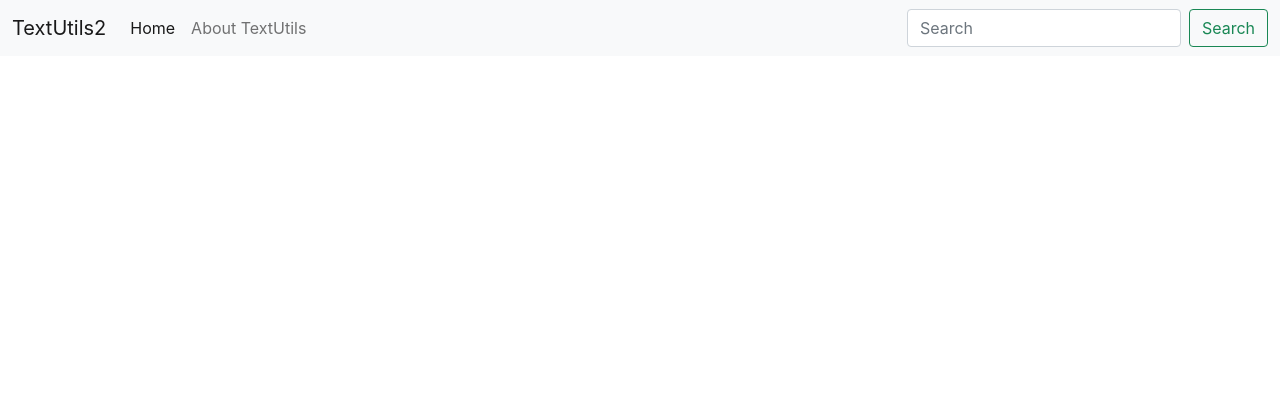
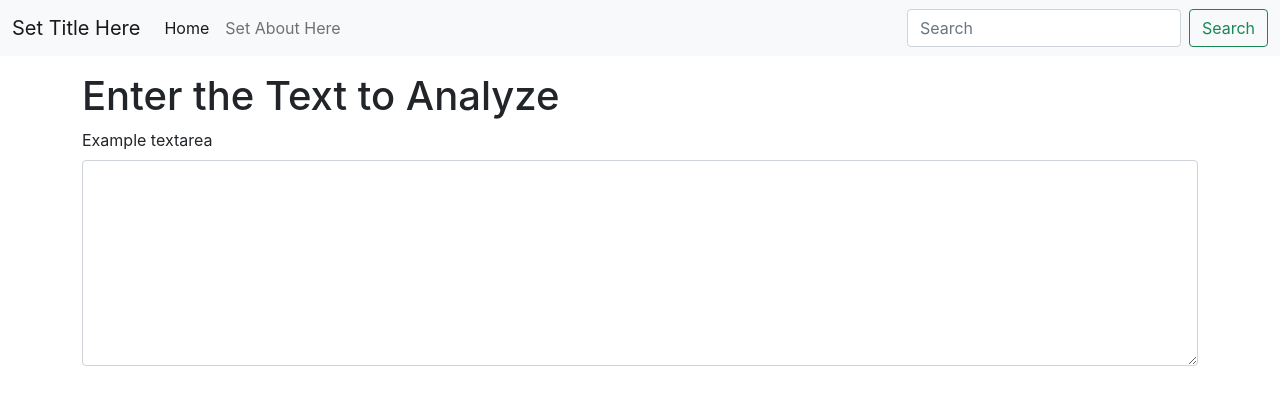
Before and after one commit to AyushPaul/textutils, a React (Create React App) app: page / in a window 1280 px wide. Shown: the top 404 px of the page. Built offline with nearby package versions, Linux system fonts and the light colour scheme.

Commit message:
added text area

```diff
--- a/src/App.js
+++ b/src/App.js
@@ -1,12 +1,18 @@
 import logo from './logo.svg';
 import './App.css';
 import Navbar from './components/Navbar';
+import TextForm from './components/TextForm';
 
 function App() {
   return (
     <>
 
-<Navbar title="TextUtils2" aboutText="About TextUtils"/>
+{/* <Navbar title="TextUtils2" aboutText="About TextUtils"/> */}
+<Navbar/>
+<div className="container my-3">
+<TextForm heading="Enter the Text to Analyze"/>
+</div>
+
     </>
   );
 }
--- a/src/components/Navbar.js
+++ b/src/components/Navbar.js
@@ -27,4 +27,5 @@ export default function Navbar(props) {
   )
 }
 
-Navbar.PropTypes = {title : PropTypes.string , aboutText:PropTypes.string}
+Navbar.propTypes = {title : PropTypes.string.isRequired , aboutText:PropTypes.string.isRequired}
+Navbar.defaultProps = {title:"Set Title Here" , aboutText:"Set About Here"}
--- /dev/null
+++ b/src/components/TextForm.js
@@ -0,0 +1,13 @@
+import React from 'react'
+
+export default function TextForm(props) {
+  return (
+    <div>
+        <h1>{props.heading}</h1>
+        <div className="mb-3">
+            <label for="Text" className="form-label">Example textarea</label>
+            <textarea className="form-control" id="exampleFormControlTextarea1" rows="8"></textarea>
+        </div>
+    </div>
+  )
+}
```
